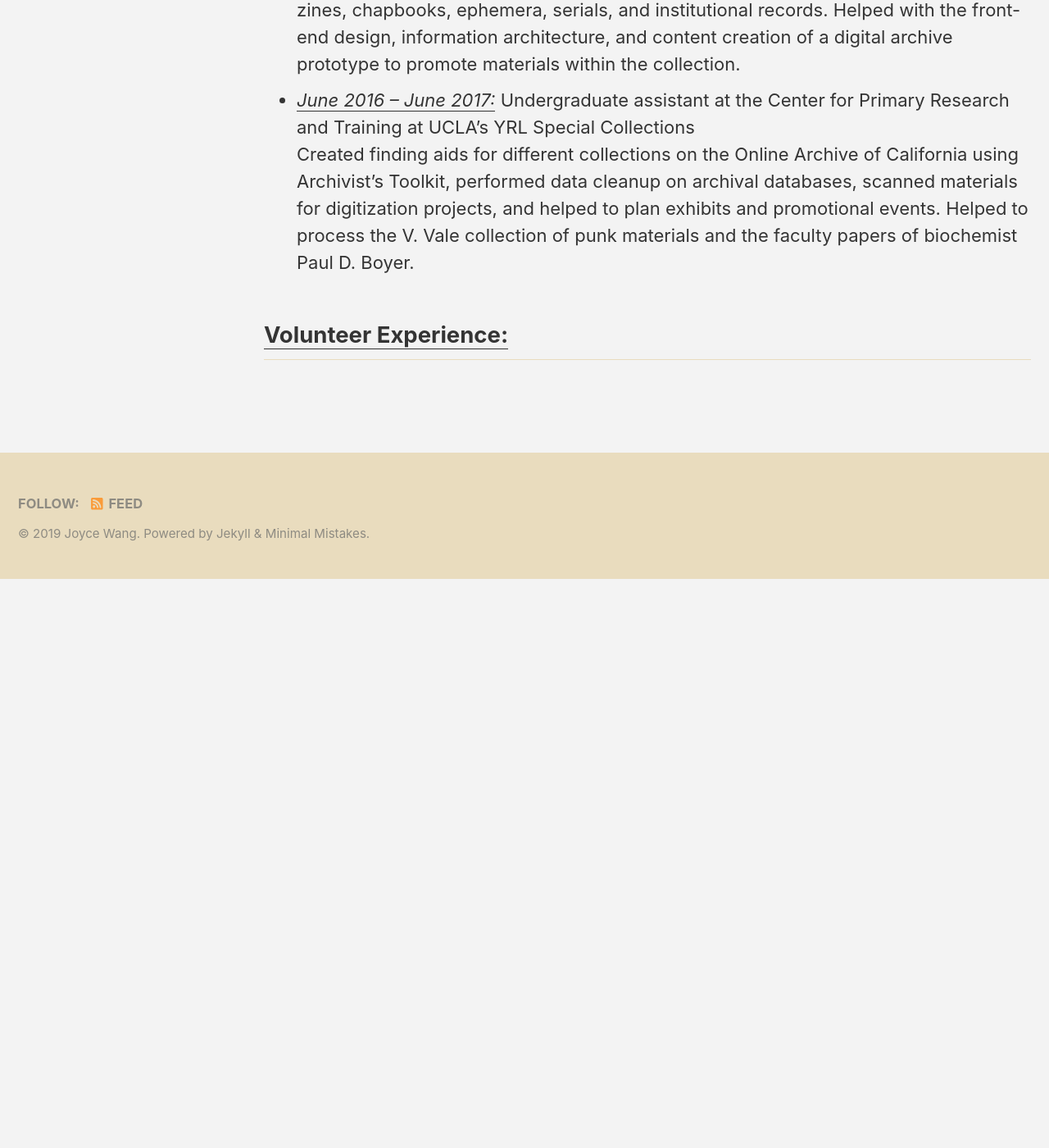
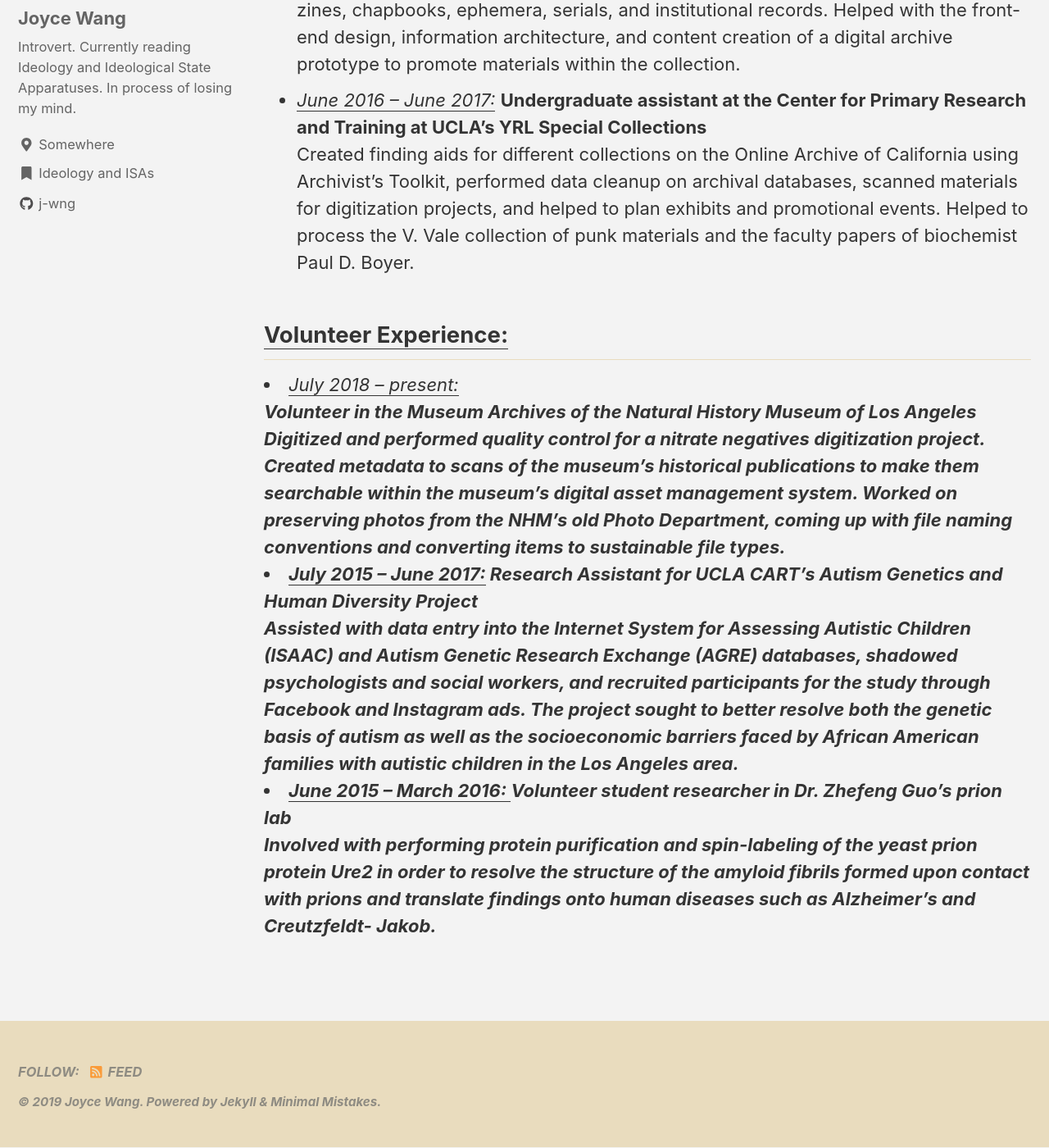
Before and after one commit to j-wng/portfolio, a Jekyll site: the page built from _pages/cv_courses.html, in a window 1280 px wide and 1400 px high, scrolled down 2029 px. Shown: the whole window at 82% size. Built offline with Jekyll 4.4.1, drawn with Linux system fonts in a browser that asks for light colours; cached includes are drawn as plain includes; nearby versions of some CDN libraries; before the commit the page ends 2736 px from its top, so only the background shows below that.

Commit message:
Update cv_courses.html

```diff
--- a/_pages/cv_courses.html
+++ b/_pages/cv_courses.html
@@ -93,21 +93,33 @@
 <h2><u>Work Experience:</u></h2>
 
 <ul>
-  <li><u><i>December 2018 – present:</u></i> UX Team member for Nagoya Protocol Learning Portal<br>
+  <li><u><i>December 2018 – present:</u></i> <b>UX Team member for Nagoya Protocol Learning Portal</b><br>
     Invited back by client from User Experience class to be part of the design team for a separate 	project involving the creation of an educational website for the Nagoya Protocol on Access to 	Genetic Resources and the Fair and Equitable Sharing of Benefits Arising from their Utilization. 	Conducted stakeholder interviews, user interviews, and competitive reviews, as well as created 	wireframes and presentation decks with a team of 3 other people.
   </li>
-  <li><u><i>June 2018 – present:</u></i> UCLA Digital Library student worker<br>
+  <li><u><i>June 2018 – present:</u></i> <b>UCLA Digital Library student worker</b><br>
  Managed the Clark Library’s 250+ book large Early Modern Annotated Books digitization project, 	which involved file management for digital assets in Nuxeo, managing communications between 	the Digital Library and CDL, and performing quality control of digital assets. Performed metadata 	cleanup as well as produced metadata for other on-going projects at the Digital Library such as their 	collections of 20th century Cuban periodicals, Soviet Armenian posters, and Luxor Temple images. 	Familiarized myself with the use of terminals to run bash scripts to automate tasks like extracting 	technical metadata. Also worked on creating tutorials for Zooniverse crowdsourcing projects. 	Routine tasks include file-renaming, data transformations, and image processing in Photoshop. 	Created documentation for various workflows.
   </li>
-  <li><u><i>October 2017 – present:</u></i> Rare Book Cataloging and Archival Processing Assistant at the William Andrews Clark Memorial Library<br>
+  <li><u><i>October 2017 – present:</u></i> <b>Rare Book Cataloging and Archival Processing Assistant at the William Andrews Clark Memorial Library</b><br>
   Archival processing of manuscripts and small archival collections related to a variety of subjects, 	including fine press materials, the academic research of early-modern scholars, and theatrical 	performers. Created online finding aids using ArchivesSpace. Updated and created new catalog 	records for fine press and reference materials in Voyager and OCLC. Performed rehousing of rare 	materials, book-plating, and other physical processing tasks, as well as taking the occasional 	reference desk shift.
   </li>
-  <li><u><i>July 2017 – June 2018:</u></i> Assistant at Beyond Baroque Archives <br>
+  <li><u><i>July 2017 – June 2018:</u></i> <b>Assistant at Beyond Baroque Archives</b> <br>
   Worked on creating inventories for the Beyond Baroque literary center’s collection of zines, 	chapbooks, ephemera, serials, and institutional records. Helped with the front-end design, 	information architecture, and content creation of a digital archive prototype to promote materials 	within the collection.
   </li>
-  <li><u><i>June 2016 – June 2017:</u></i> Undergraduate assistant at the Center for Primary Research and Training at UCLA’s YRL Special Collections<br>
+  <li><u><i>June 2016 – June 2017:</u></i> <b>Undergraduate assistant at the Center for Primary Research and Training at UCLA’s YRL Special Collections</b><br>
   Created finding aids for different collections on the Online Archive of California using Archivist’s 	Toolkit, performed data cleanup on archival databases, scanned materials for digitization projects, 	and helped to plan exhibits and promotional events. Helped to process the V. Vale collection of 	punk materials and the faculty papers of biochemist Paul D. Boyer.
   </li>
 </ul>
 
-<h2><u>Volunteer Experience: </u></h2>
+<h2><u>Volunteer Experience:</u></h2>
+
+<u1>
+  <li><u><i>July 2018 – present:</u></li> <b>Volunteer in the Museum Archives of the Natural History Museum of Los Angeles<b><br>
+  Digitized and performed quality control for a nitrate negatives digitization project. Created metadata 	to scans of the museum’s historical publications to make them searchable within the museum’s 	digital asset management system. Worked on preserving photos from the NHM’s old Photo 	Department, coming up with file naming conventions and converting items to sustainable file types.
+  </li>
+  <li><u><i>July 2015 – June 2017:</i></u> <b>Research Assistant for UCLA CART’s Autism Genetics and Human Diversity Project</b><br>
+  Assisted with data entry into the Internet System for Assessing Autistic Children (ISAAC) and 	Autism Genetic Research Exchange (AGRE) databases, shadowed psychologists and social 	workers, and recruited participants for the study through Facebook and Instagram ads. The project 	sought to better resolve both the genetic basis of autism as well as the socioeconomic barriers faced 	by African American families with autistic children in the Los Angeles area.
+  </li>
+  <li><u><i>June 2015 – March 2016: </u></i> <b>Volunteer student researcher in Dr. Zhefeng Guo’s prion lab </b><br>
+  Involved with performing protein purification and spin-labeling of the yeast prion protein Ure2 in order to resolve the structure of the amyloid fibrils formed upon contact with prions and translate findings onto human diseases such as Alzheimer’s and Creutzfeldt- Jakob.
+  </li>
+</u1>
```
